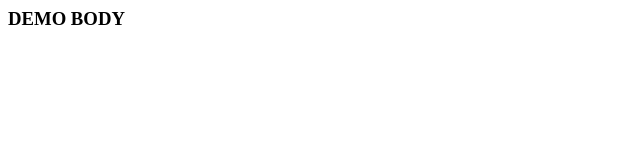
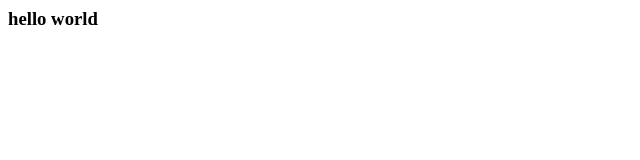
Before and after one commit to chirageverymedia/dummy, a plain HTML site: page index.html in a window 1280 px wide. Shown: the full height of the page, 0-640 px from the left. Drawn offline with Linux system fonts and the light colour scheme.

Commit message:
body changed

```diff
--- a/index.html
+++ b/index.html
@@ -4,6 +4,6 @@
 		<meta http-equiv="Content-Type" content="text/html; charset=utf-8">
 	</head>
 	<body>
-		<h3>DEMO BODY</h3>
+		<h3> hello world</h3>
 	</body>
 </html>
```
